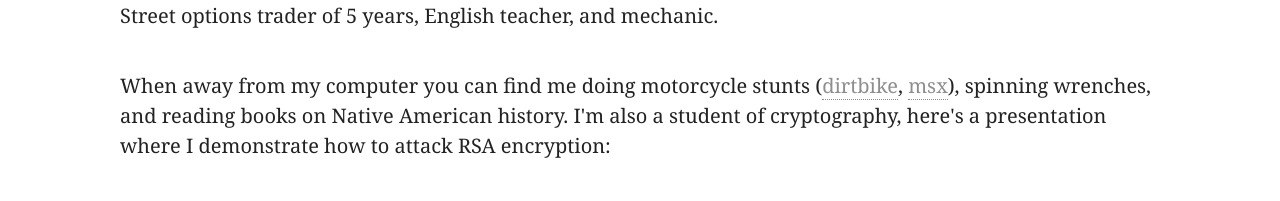
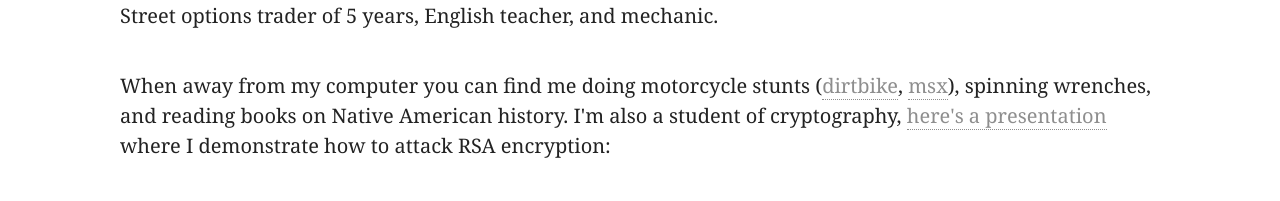
Before and after one commit to mattjg908/mattjg908.github.com, a Jekyll site: the page built from about/index.html, in a window 1280 px wide. Shown: the part 833-1034 px from the top of the page. Built offline with Jekyll 4.4.1, drawn with Linux system fonts in a browser that asks for light colours; some web fonts are replaced; some of the changed lines change nothing that is shown; grey boxes are pictures that could not be loaded.

Commit message:
master Add link to video

```diff
--- a/about/index.html
+++ b/about/index.html
@@ -39,7 +39,7 @@ overview: true
 
 <p>When away from my computer you can find me doing motorcycle stunts (<a href="https://youtu.be/1jLTRDY_gB4">dirtbike</a>,
 <a href="https://www.youtube.com/watch?v=3o0gy-JqgmQ&feature=youtu.be">msx</a>),
- spinning wrenches, and reading books on Native American history. I'm also a student of cryptography, here's a presentation where I demonstrate how to attack RSA encryption:
+spinning wrenches, and reading books on Native American history. I'm also a student of cryptography, <a href="https://www.youtube.com/watch?v=kzEUFmwvnxI">here's a presentation</a> where I demonstrate how to attack RSA encryption:
 </p>
 <p>
 <iframe width="560" height="315" src="https://www.youtube.com/embed/kzEUFmwvnxI?si=mgB6SAokxgSNIpwi" title="YouTube video player" frameborder="0" allow="accelerometer; autoplay; clipboard-write; encrypted-media; gyroscope; picture-in-picture; web-share" referrerpolicy="strict-origin-when-cross-origin" allowfullscreen></iframe></p>
```
